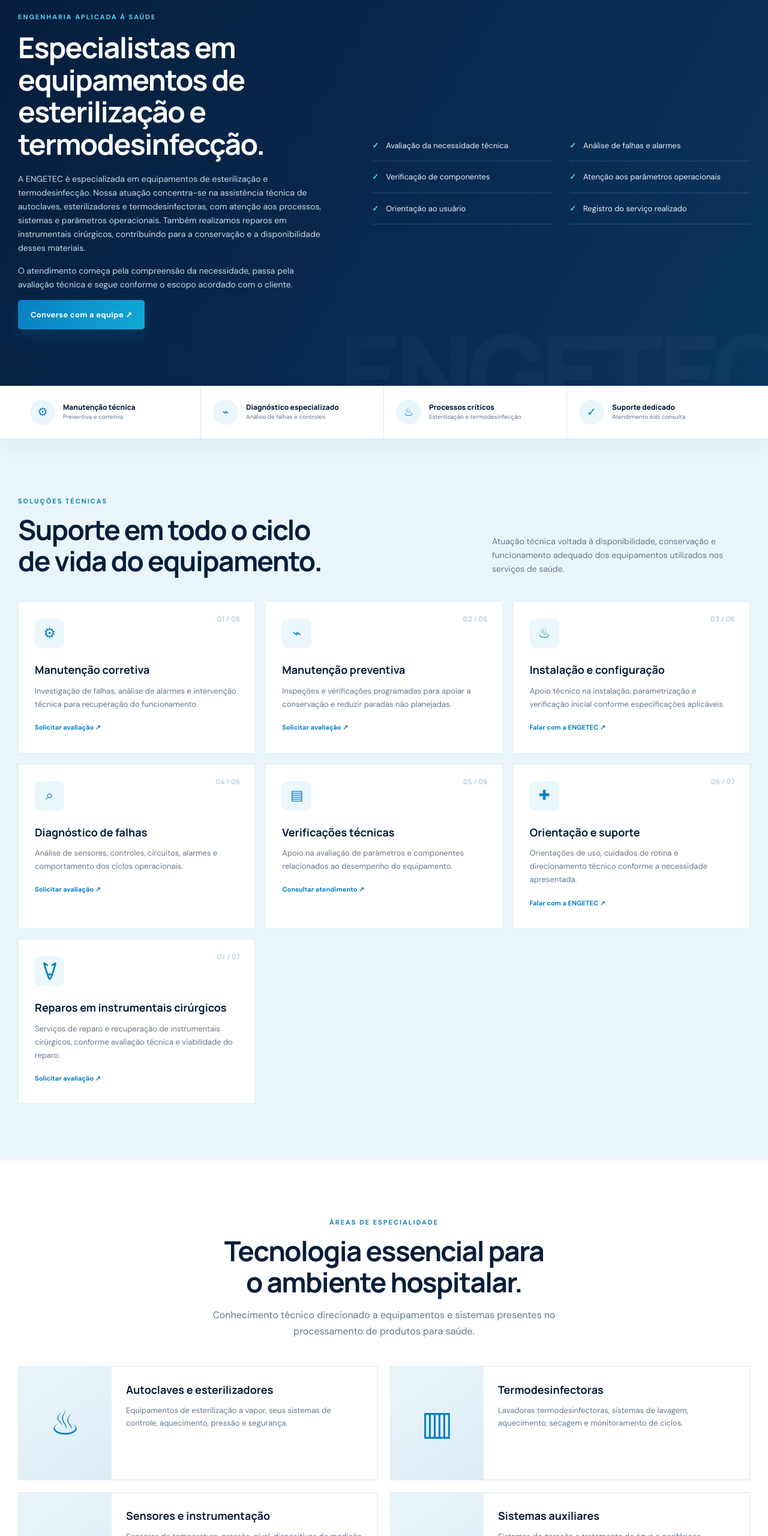
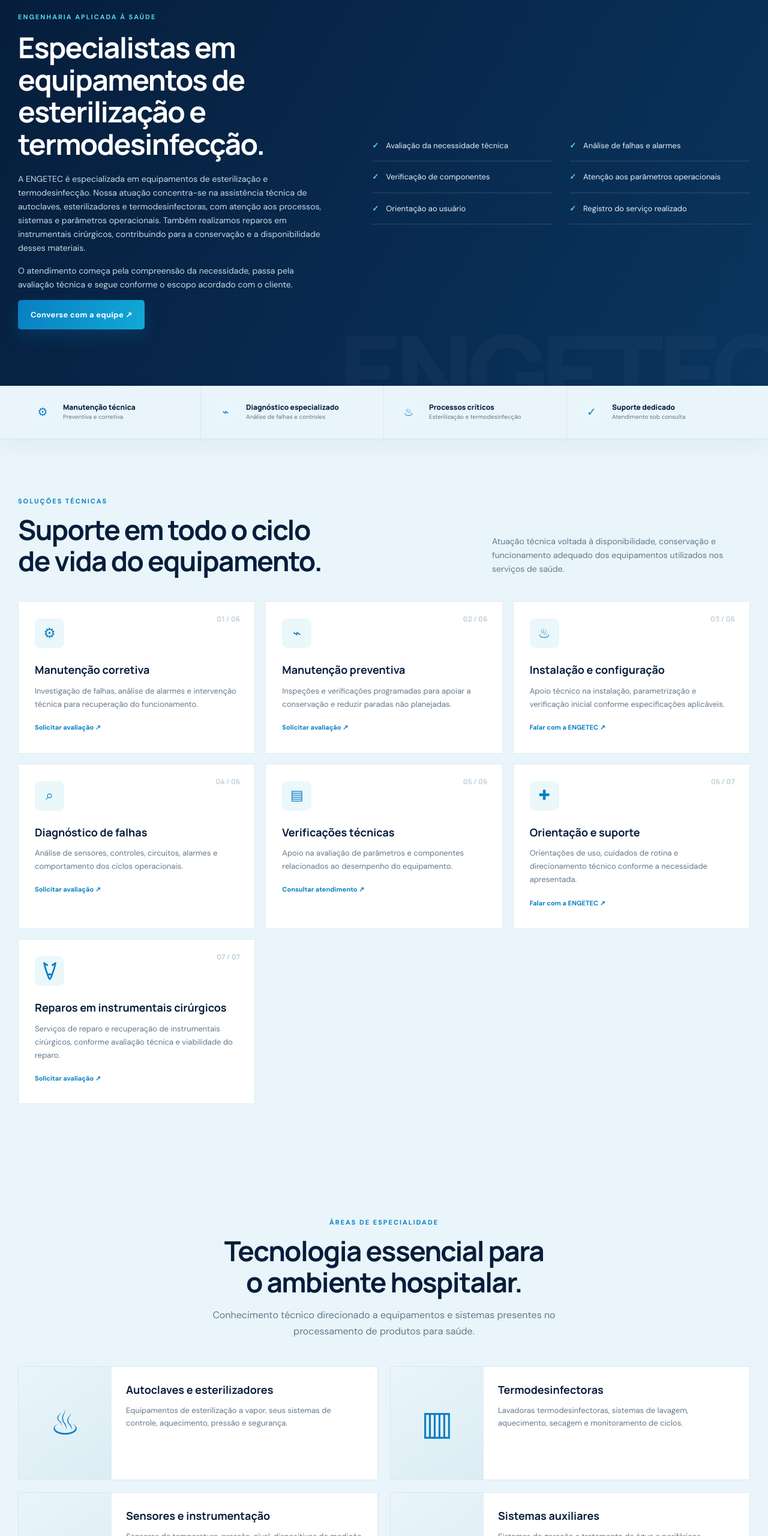
Before and after one commit to maykonmoliveira-cpu/Engetec-site, a plain HTML site: page index.html in a window 1280 px wide. Shown: the part 240-2800 px from the top of the page at 60% size. Drawn offline with Linux system fonts and the light colour scheme.

Commit message:
Padroniza fundos brancos das seções com azul claro institucional

```diff
--- a/index.html
+++ b/index.html
@@ -10,16 +10,16 @@
 <link href="https://fonts.googleapis.com/css2?family=DM+Sans:wght@400;500;600;700&family=Manrope:wght@400;500;600;700;800&display=swap" rel="stylesheet">
 <style>
 :root{--navy:#061d3b;--navy2:#0a2d54;--blue:#087fc2;--cyan:#20c5e8;--ice:#eaf5fb;--ink:#142c43;--muted:#63788c;--line:#dbe7ef;--white:#fff;--max:1220px}
-*{box-sizing:border-box}html{scroll-behavior:smooth;scroll-padding-top:92px}body{margin:0;color:var(--ink);font:16px/1.65 "DM Sans",Arial,sans-serif;background:#fff}a{text-decoration:none;color:inherit}.container{width:min(var(--max),calc(100% - 48px));margin:auto}
+*{box-sizing:border-box}html{scroll-behavior:smooth;scroll-padding-top:92px}body{margin:0;color:var(--ink);font:16px/1.65 "DM Sans",Arial,sans-serif;background:#e9f5fa}a{text-decoration:none;color:inherit}.container{width:min(var(--max),calc(100% - 48px));margin:auto}
 .topline{background:#04152c;color:#c4d7e7;font-size:12px;letter-spacing:.04em}.topline .container{display:flex;justify-content:space-between;gap:18px;padding:9px 0}.topline strong{color:#fff}
 header{position:sticky;top:0;z-index:20;background:#ffffffed;backdrop-filter:blur(14px);border-bottom:1px solid #e7eef3}.nav{height:126px;display:flex;align-items:center;justify-content:space-between;gap:24px}.brand{display:flex;align-items:center;flex:0 0 auto;min-width:0}.brand img{display:block;width:118px;height:90px;max-width:118px;object-fit:contain;object-position:center;flex-shrink:0;visibility:visible;opacity:1}.navlinks{display:flex;align-items:center;gap:30px;font-size:13px;font-weight:700;color:#183a5b}.navlinks a:not(.button):hover{color:var(--blue)}
 .button{display:inline-flex;align-items:center;justify-content:center;gap:10px;padding:14px 21px;border-radius:5px;background:linear-gradient(110deg,#087fc2,#12a9d5);color:#fff;font-size:13px;font-weight:800;letter-spacing:.02em;box-shadow:0 12px 28px #087fc230;transition:.2s}.button:hover{transform:translateY(-2px);box-shadow:0 16px 30px #087fc244}.button.outline{background:transparent;border:1px solid #ffffff70;box-shadow:none}.button.dark{background:var(--navy);box-shadow:none}
 .hero{position:relative;overflow:hidden;color:white;background:linear-gradient(112deg,#051a35 0%,#082c53 56%,#07517a 100%);padding:88px 0 82px}.hero:before{content:"";position:absolute;width:700px;height:700px;border:1px solid #ffffff12;border-radius:50%;right:-170px;top:-300px;box-shadow:0 0 0 55px #ffffff08,0 0 0 110px #ffffff05}.hero:after{content:"";position:absolute;inset:0;background:linear-gradient(90deg,transparent 70%,#20c5e811),radial-gradient(circle at 75% 60%,#14b7e522,transparent 34%);pointer-events:none}.hero-grid{position:relative;z-index:1;display:grid;grid-template-columns:1.02fr .98fr;gap:52px;align-items:center}.kicker{display:flex;align-items:center;gap:12px;color:#65d9f5;text-transform:uppercase;letter-spacing:.19em;font-size:11px;font-weight:800}.kicker:before{content:"";width:34px;height:2px;background:var(--cyan)}h1,h2,h3{font-family:Manrope,"DM Sans",sans-serif}h1{font-size:clamp(40px,5.2vw,66px);line-height:1.06;letter-spacing:-.045em;margin:22px 0 22px;font-weight:800;max-width:670px}h1 em{font-style:normal;color:#4dd5f0}.hero-copy{max-width:590px;color:#c7d8e7;font-size:17px;line-height:1.8}.hero-actions{display:flex;gap:13px;flex-wrap:wrap;margin:32px 0 36px}.hero-meta{display:flex;gap:28px;flex-wrap:wrap;color:#d4e4ef;font-size:12px}.hero-meta span{display:flex;align-items:center;gap:9px}.hero-meta i{font-style:normal;color:#5ce0f7;font-size:18px}
 .visual{position:relative;min-height:420px;display:grid;place-items:center}.visual-glow{position:absolute;width:370px;height:370px;border-radius:50%;background:#10bde42b;filter:blur(55px)}.machine{position:relative;width:min(100%,520px);filter:drop-shadow(0 30px 35px #00101e80)}.float-tag{position:absolute;z-index:2;background:#fff;color:var(--navy);border:1px solid #d9eaf2;box-shadow:0 18px 45px #001a3440;padding:13px 17px;border-radius:7px;font-size:11px;font-weight:800;letter-spacing:.06em}.float-tag small{display:block;color:#6a8195;font-size:10px;font-weight:500;letter-spacing:0}.tag-one{left:0;top:68px}.tag-two{right:-4px;bottom:60px}
-.trustbar{background:#fff;position:relative;z-index:2;box-shadow:0 12px 35px #0c31500c;border-bottom:1px solid var(--line)}.trustgrid{display:grid;grid-template-columns:repeat(4,1fr)}.trustitem{padding:23px 20px;border-right:1px solid var(--line);display:flex;align-items:center;gap:13px}.trustitem:last-child{border:0}.trusticon{width:42px;height:42px;flex:none;display:grid;place-items:center;border-radius:50%;background:#e9f7fc;color:var(--blue);font-size:19px}.trustitem b{display:block;font:800 12px Manrope;color:var(--navy)}.trustitem small{display:block;color:var(--muted);font-size:10px}
+.trustbar{background:#e9f5fa;position:relative;z-index:2;box-shadow:0 12px 35px #0c31500c;border-bottom:1px solid var(--line)}.trustgrid{display:grid;grid-template-columns:repeat(4,1fr)}.trustitem{padding:23px 20px;border-right:1px solid var(--line);display:flex;align-items:center;gap:13px}.trustitem:last-child{border:0}.trusticon{width:42px;height:42px;flex:none;display:grid;place-items:center;border-radius:50%;background:#e9f7fc;color:var(--blue);font-size:19px}.trustitem b{display:block;font:800 12px Manrope;color:var(--navy)}.trustitem small{display:block;color:var(--muted);font-size:10px}
 section{padding:94px 0}.section-top{display:flex;justify-content:space-between;align-items:end;gap:40px;margin-bottom:42px}.eyebrow{color:var(--blue);font-size:11px;font-weight:800;letter-spacing:.18em;text-transform:uppercase}.section-top h2,.centerhead h2{font-size:clamp(30px,3.7vw,46px);line-height:1.12;letter-spacing:-.035em;color:var(--navy);margin:13px 0 0}.section-top p{max-width:430px;color:var(--muted);margin:0;font-size:14px}.centerhead{text-align:center;max-width:720px;margin:0 auto 45px}.centerhead p{color:var(--muted);margin:17px auto 0;max-width:620px}
 .services{background:#e9f5fa}.servicegrid{display:grid;grid-template-columns:repeat(3,1fr);gap:17px}.service{position:relative;background:#fff;border:1px solid #e2ebf1;padding:28px 27px 30px;min-height:230px;transition:.22s}.service:hover{transform:translateY(-5px);box-shadow:0 20px 45px #0a315018;border-color:#b8dce9}.service .num{position:absolute;right:24px;top:20px;color:#c5d5df;font:800 12px Manrope}.serviceicon{width:49px;height:49px;display:grid;place-items:center;background:#eaf7fb;color:#087fc2;border-radius:9px;font-size:23px;margin-bottom:22px}.service h3{font-size:18px;color:var(--navy);margin:0 0 9px}.service p{font-size:13px;color:var(--muted);margin:0;line-height:1.7}.service a{display:inline-block;color:var(--blue);font-size:11px;font-weight:800;margin-top:18px}
-.equipment{background:white}.equipmentgrid{display:grid;grid-template-columns:repeat(2,1fr);gap:20px}.equip{display:grid;grid-template-columns:155px 1fr;min-height:190px;border:1px solid var(--line);background:#fff}.equipart{display:grid;place-items:center;background:linear-gradient(145deg,#e9f5fa,#dcecf4);color:#087fc2;font-size:56px}.equipbody{padding:24px}.equipbody h3{color:var(--navy);font-size:18px;margin:0 0 8px}.equipbody p{font-size:13px;color:var(--muted);margin:0}
+.equipment{background:#e9f5fa}.equipmentgrid{display:grid;grid-template-columns:repeat(2,1fr);gap:20px}.equip{display:grid;grid-template-columns:155px 1fr;min-height:190px;border:1px solid var(--line);background:#fff}.equipart{display:grid;place-items:center;background:linear-gradient(145deg,#e9f5fa,#dcecf4);color:#087fc2;font-size:56px}.equipbody{padding:24px}.equipbody h3{color:var(--navy);font-size:18px;margin:0 0 8px}.equipbody p{font-size:13px;color:var(--muted);margin:0}
 .expertise{background:linear-gradient(120deg,#061d3b,#0a355f);color:#fff;position:relative;overflow:hidden}.expertise:after{content:"ENGETEC";position:absolute;right:-30px;bottom:-100px;font:800 180px Manrope;color:#ffffff07;letter-spacing:-.06em}.expertgrid{position:relative;z-index:1;display:grid;grid-template-columns:.9fr 1.1fr;gap:75px;align-items:center}.expertise h2{font-size:clamp(32px,4vw,48px);line-height:1.12;letter-spacing:-.035em;margin:15px 0 20px}.expertise p{color:#c7d9e8;font-size:14px}.expertise .eyebrow{color:#55d8f1}.checklist{display:grid;grid-template-columns:1fr 1fr;gap:0 28px;margin-top:23px}.check{padding:15px 0;border-bottom:1px solid #ffffff24;display:flex;gap:12px;color:#e5f0f7;font-size:13px}.check b{color:#53d8f3}
 .workflow{background:#f5f9fc}.steps{display:grid;grid-template-columns:repeat(4,1fr);gap:0}.step{padding:0 25px;border-left:1px solid #cbdce6}.step:first-child{border:0;padding-left:0}.step span{font:800 12px Manrope;color:var(--blue);letter-spacing:.12em}.step h3{font-size:17px;color:var(--navy);margin:13px 0 8px}.step p{font-size:12px;color:var(--muted);margin:0}
 .cta{padding:76px 0;background:#eaf5fa}.ctabox{background:linear-gradient(110deg,#08274b,#0b4b76);padding:48px 54px;color:#fff;display:flex;justify-content:space-between;align-items:center;gap:30px;position:relative;overflow:hidden}.ctabox:after{content:"";position:absolute;width:300px;height:300px;border:1px solid #ffffff25;border-radius:50%;right:210px;top:-190px;box-shadow:0 0 0 35px #ffffff0c,0 0 0 70px #ffffff08}.ctabox>*{position:relative;z-index:1}.ctabox h2{font-size:clamp(27px,3vw,39px);line-height:1.15;margin:0 0 10px}.ctabox p{margin:0;color:#c5dce9;font-size:13px}.ctactions{display:flex;flex-direction:column;gap:11px;min-width:205px}
```
